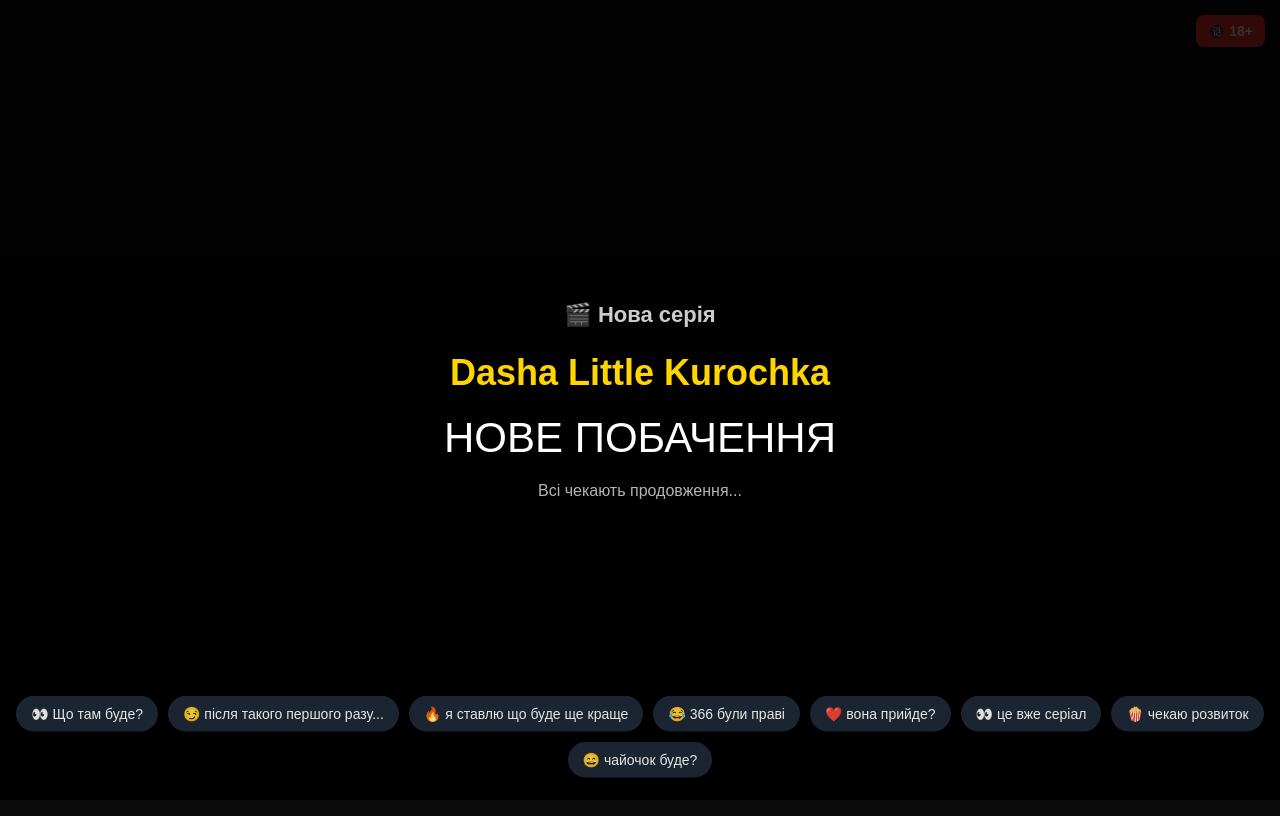
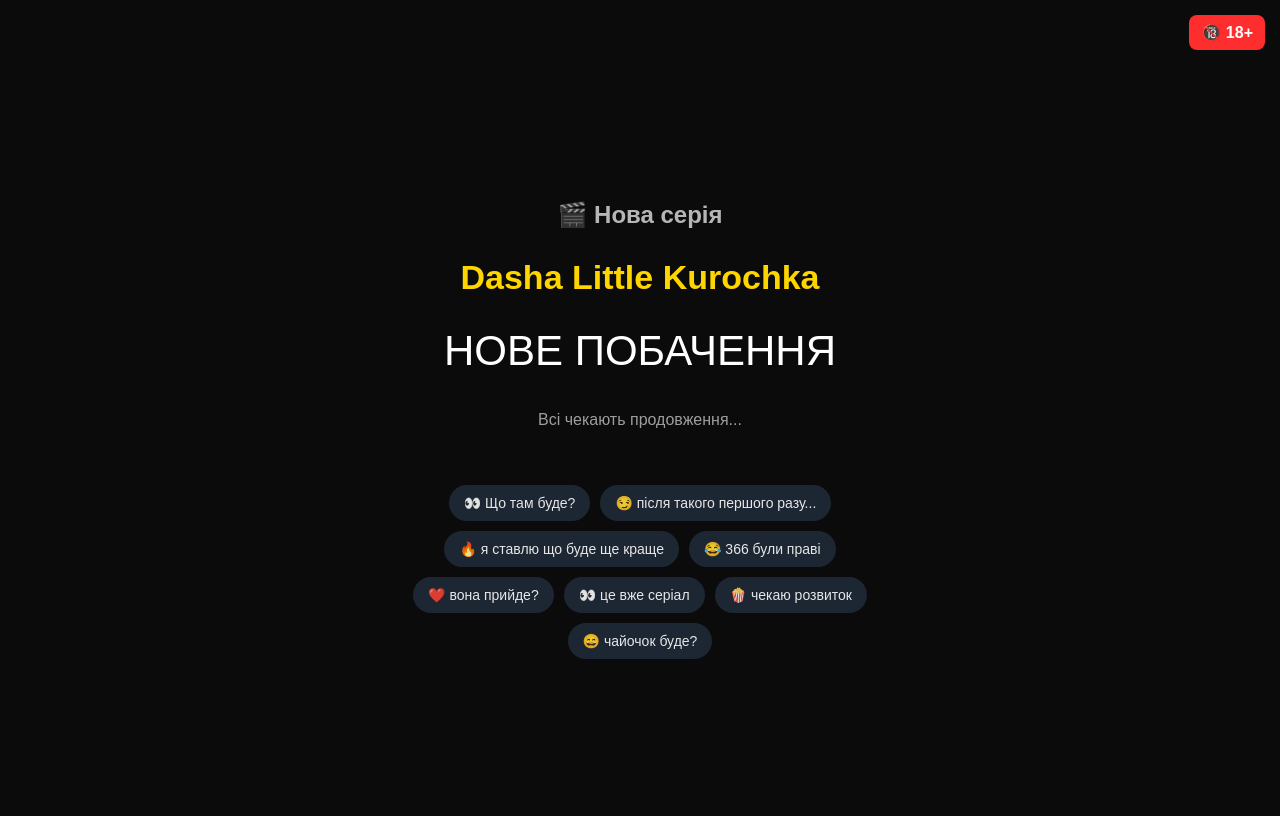
Before and after one commit to D1ms0n/little-chicken, a plain HTML site: page index.html in a window 1280 px wide. Drawn offline with Linux system fonts and the light colour scheme.

Commit message:
Refactor layout and styling in index.html

```diff
--- a/index.html
+++ b/index.html
@@ -11,49 +11,39 @@ body{
     background:#0b0b0b;
     color:white;
     font-family:Arial;
-    overflow:hidden;
 }
 
-/* 18+ badge */
+/* 18+ */
 .badge{
-    position:absolute;
+    position:fixed;
     top:15px;
     right:15px;
     background:#ff2e2e;
-    color:white;
     padding:8px 12px;
     border-radius:8px;
     font-weight:bold;
-    font-size:14px;
 }
 
-/* overlay */
-.overlay{
-    position:absolute;
-    width:100%;
-    height:100%;
-    background:linear-gradient(180deg, rgba(0,0,0,0.8), rgba(0,0,0,1));
+/* layout */
+.container{
+    min-height:100vh;
+    display:flex;
+    flex-direction:column;
+    justify-content:center;
+    align-items:center;
+    padding:20px;
+    text-align:center;
 }
 
-/* center */
-.center{
-    position:absolute;
-    top:50%;
-    left:50%;
-    transform:translate(-50%,-50%);
-    text-align:center;
-    width:90%;
-}
-
+/* текст */
 h1{
-    font-size:36px;
+    font-size:34px;
     color:#FFD500;
-    margin-bottom:10px;
+    margin:10px 0;
 }
 
 h2{
-    font-size:22px;
-    opacity:0.8;
+    opacity:0.7;
 }
 
 .big{
@@ -61,15 +51,14 @@ h2{
     margin:20px 0;
 }
 
-/* chats */
+/* чати */
 .chats{
-    position:absolute;
-    bottom:20px;
-    width:100%;
+    margin-top:40px;
     display:flex;
+    flex-wrap:wrap;
     justify-content:center;
     gap:10px;
-    flex-wrap:wrap;
+    max-width:500px;
 }
 
 .chat{
@@ -78,13 +67,14 @@ h2{
     border-radius:20px;
     font-size:14px;
     opacity:0.9;
-    animation:float 6s infinite ease-in-out;
+    max-width:90%;
 }
 
-@keyframes float{
-    0%{transform:translateY(0);}
-    50%{transform:translateY(-10px);}
-    100%{transform:translateY(0);}
+/* адаптив */
+@media (max-width:400px){
+    .big{
+        font-size:32px;
+    }
 }
 </style>
 </head>
@@ -93,9 +83,8 @@ h2{
 
 <div class="badge">🔞 18+</div>
 
-<div class="overlay"></div>
+<div class="container">
 
-<div class="center">
     <h2>🎬 Нова серія</h2>
     <h1>Dasha Little Kurochka</h1>
 
@@ -103,10 +92,9 @@ h2{
         НОВЕ ПОБАЧЕННЯ
     </div>
 
-    <p style="opacity:0.7;">
+    <p style="opacity:0.6;">
         Всі чекають продовження...
     </p>
-</div>
 
     <div class="chats">
         <div class="chat">👀 Що там буде?</div>
@@ -119,5 +107,7 @@ h2{
         <div class="chat">😄 чайочок буде?</div>
     </div>
 
+</div>
+
 </body>
 </html>
```
Lines whose indentation alone changed are shown as unchanged.
